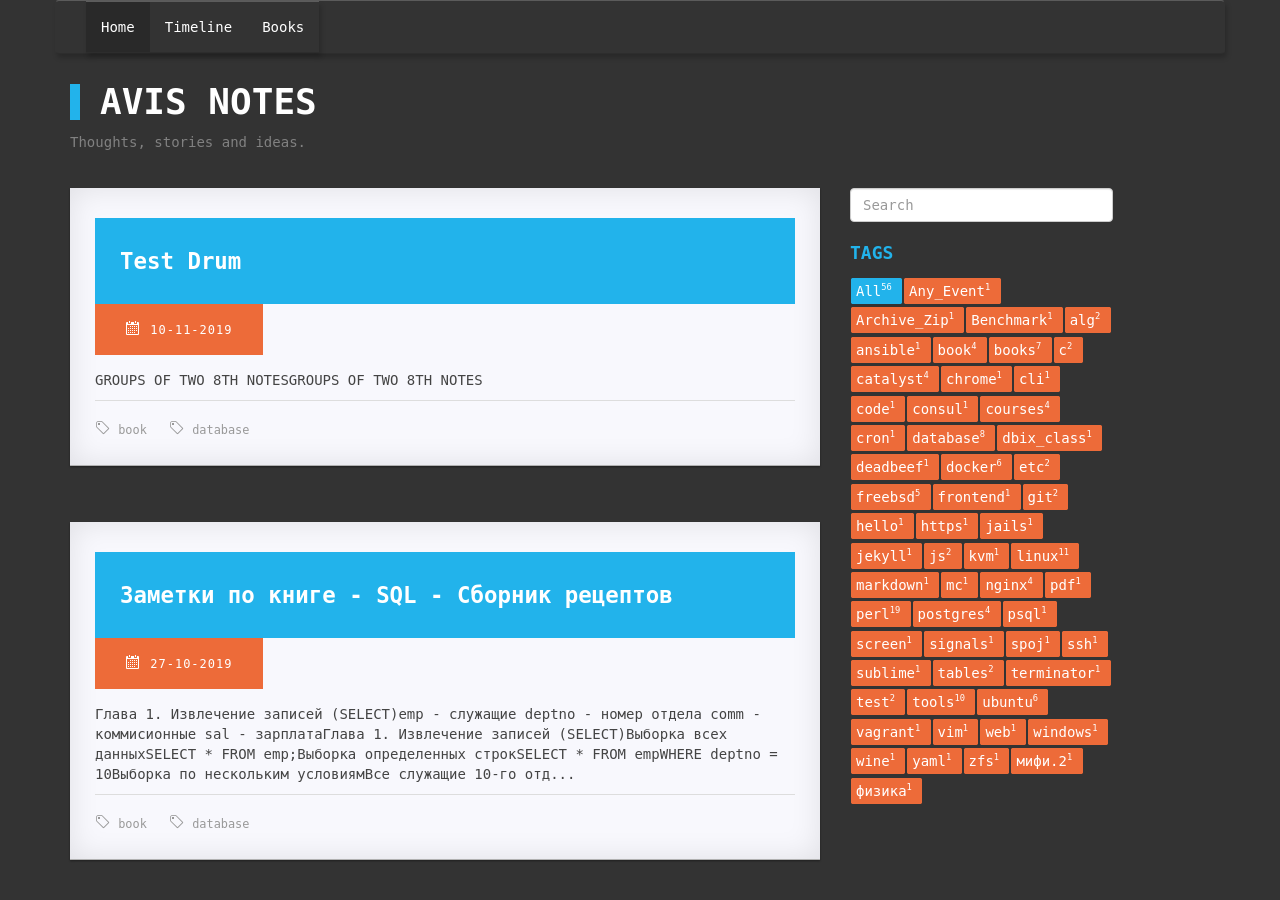
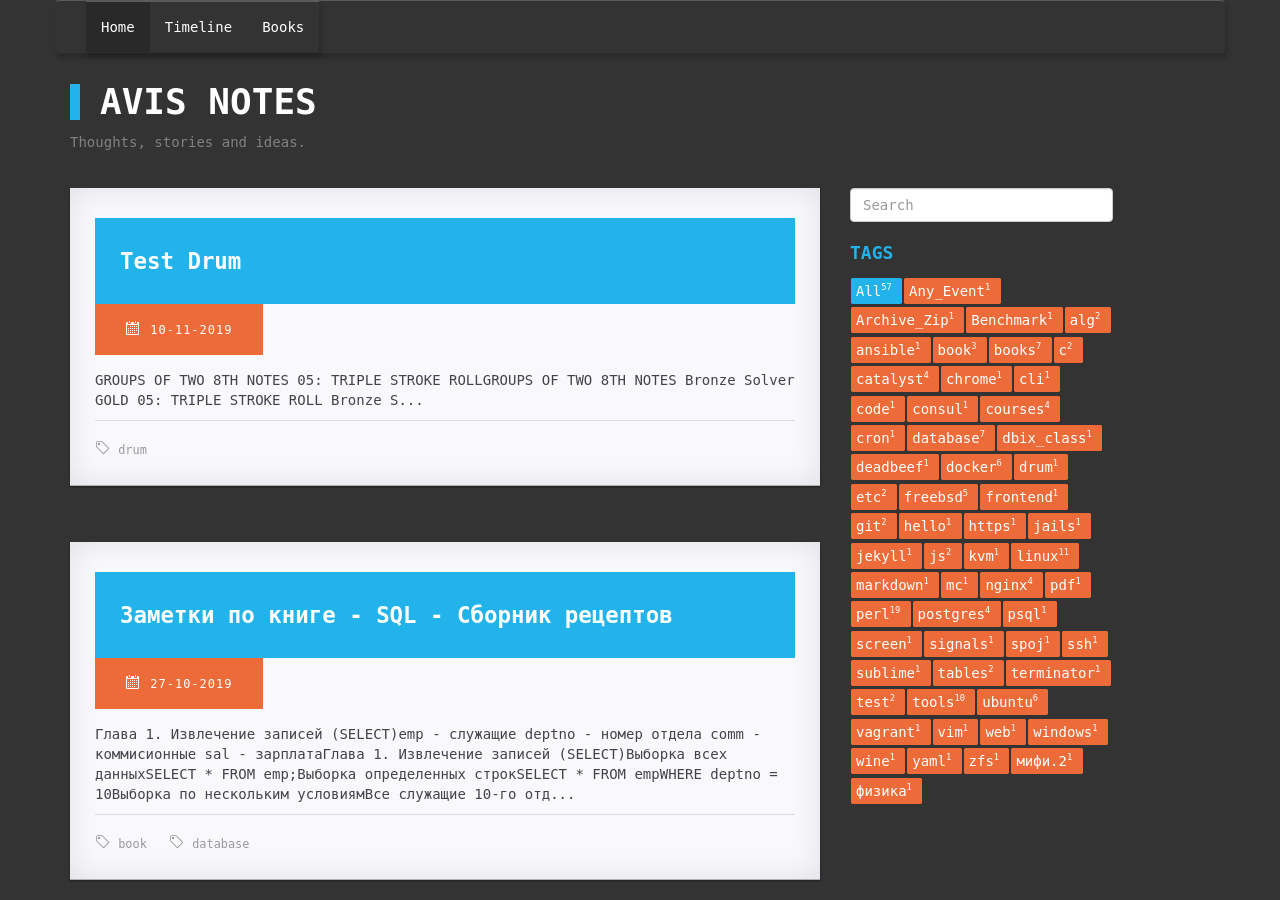
Before and after one commit to Avis20/avis20.github.io, a Jekyll site: the page built from index.html, in a window 1280 px wide and 900 px high. Built offline with Jekyll 4.4.1, drawn with Linux system fonts in a browser that asks for light colours.

```diff
--- a/_posts/2019-11-10-drum.md
+++ b/_posts/2019-11-10-drum.md
@@ -1,8 +1,8 @@
 ---
 title: "Test Drum"
-tags: [book, database]
-styles: video-js.min.css
-scripts: video.min.js
+tags: [drum]
+styles: [highlight.css, post.css, video-js.min.css]
+scripts: [post.js, video.min.js]
 reference:
   - title:
     link:
@@ -13,12 +13,90 @@ reference:
 
 # GROUPS OF TWO 8TH NOTES
 
-<audio
-    id="audio_example" class="video-js vjs-default-skin"
-    controls loop preload="auto"
-    poster="/static/img/drum/02webrhythms.png"
-    data-setup='{}' >
-  <source src="/static/img/drum/WebRhythms_Lesson_2_-_Bronze.mp3" type='audio/mp3'/>
-</audio>
+<style>
+    .container-audio {
+        display: flex;
+        justify-content: space-around;
+    }
+</style>
 
-<!-- <img src="/static/img/drum/02webrhythms.png" alt="">   -->
+<div class="container-audio">
+    <div>
+        <h4>Bronze</h4>
+        <audio
+            id="groups_of_two_8th_notes1" class="video-js vjs-default-skin"
+            controls loop preload="auto"
+            poster="/static/img/drum/02webrhythms.png"
+            data-setup='{}' >
+          <source src="/static/img/drum/WebRhythms_Lesson_2_-_Bronze.mp3" type='audio/mp3'/>
+        </audio>
+    </div>
+    <div>
+        <h4>Solver</h4>
+        <audio
+            id="groups_of_two_8th_notes1" class="video-js vjs-default-skin"
+            controls loop preload="auto"
+            poster="/static/img/drum/02webrhythms.png"
+            data-setup='{}' >
+          <source src="/static/img/drum/WebRhythms_Lesson_2_-_Silver.mp3" type='audio/mp3'/>
+        </audio>
+    </div>
+    <div>
+        <h4>GOLD</h4>
+        <audio
+            id="groups_of_two_8th_notes1" class="video-js vjs-default-skin"
+            controls loop preload="auto"
+            poster="/static/img/drum/02webrhythms.png"
+            data-setup='{}' >
+          <source src="/static/img/drum/WebRhythms_Lesson_2_-_Gold.mp3" type='audio/mp3'/>
+        </audio>
+    </div>
+</div>
+
+# 05: TRIPLE STROKE ROLL
+
+<div class="container-audio">
+    <div>
+        <h4>Bronze</h4>
+        <audio
+            id="triple_stroke_roll" class="video-js vjs-default-skin"
+            controls loop preload="auto"
+            poster="/static/img/drum/05bronze.png"
+            data-setup='{}' >
+          <source src="/static/img/drum/05bronze.mp3" type='audio/mp3'/>
+        </audio>
+    </div>
+    <div>
+        <h4>Solver</h4>
+        <audio
+            id="triple_stroke_roll" class="video-js vjs-default-skin"
+            controls loop preload="auto"
+            poster="/static/img/drum/05bronze.png"
+            data-setup='{}' >
+          <source src="/static/img/drum/05silver.mp3" type='audio/mp3'/>
+        </audio>
+    </div>
+</div>
+
+<div class="container-audio">
+    <div>
+        <h4>Bronze</h4>
+        <audio
+            id="triple_stroke_roll" class="video-js vjs-default-skin"
+            controls loop preload="auto"
+            poster="/static/img/drum/05_Triple_Stroke_Roll_Exercise.png"
+            data-setup='{}' >
+          <source src="/static/img/drum/05bronzeapp.mp3" type='audio/mp3'/>
+        </audio>
+    </div>
+    <div>
+        <h4>Solver</h4>
+        <audio
+            id="triple_stroke_roll" class="video-js vjs-default-skin"
+            controls loop preload="auto"
+            poster="/static/img/drum/05_Triple_Stroke_Roll_Exercise.png"
+            data-setup='{}' >
+          <source src="/static/img/drum/05silverapp.mp3" type='audio/mp3'/>
+        </audio>
+    </div>
+</div>
```
Also changed, not shown: static/img/drum/05_Triple_Stroke_Roll_Exercise.png (added), static/img/drum/05bronze.png (added), 6 other files.
